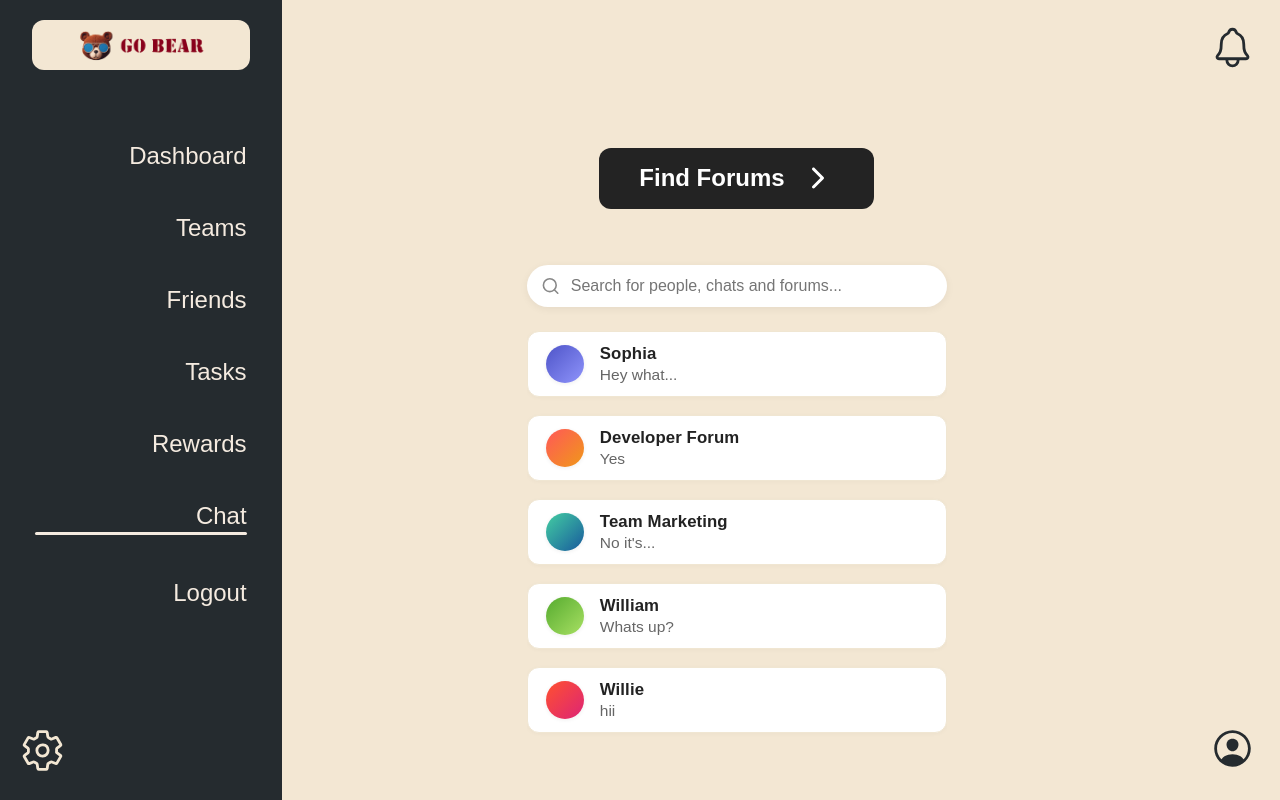
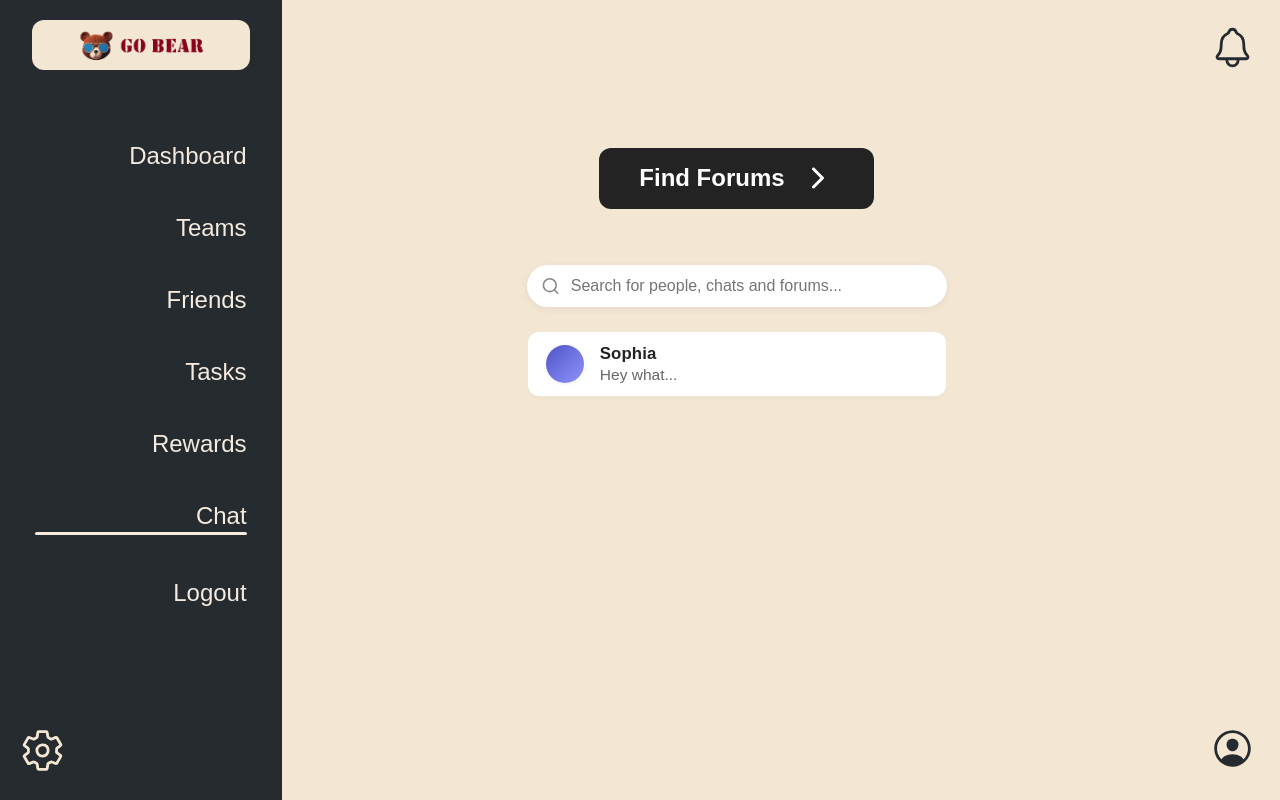
Before and after one commit to sophiaullrich/FutureForgeProject, a React (Create React App) app in the folder frontend/: page /chat in a window 1280 px wide. Built offline with nearby package versions, Linux system fonts and the light colour scheme; no server answers; the database is empty.

Commit message:
Order chat messages by newest first
Changed Firestore queries to order messages by descending timestamp, so the newest messages appear first. Also removed unused chat list entries for clarity.

```diff
--- a/frontend/src/chat/chat.jsx
+++ b/frontend/src/chat/chat.jsx
@@ -180,10 +180,6 @@ const Chat = () => {
 
   const chatList = [
     { name: "Sophia", preview: "Hey what..." },
-    { name: "Developer Forum", preview: "Yes" },
-    { name: "Team Marketing", preview: "No it's..." },
-    { name: "William", preview: "Whats up?" },
-    { name: "Willie", preview: "hii" },
   ];
 
   // Live messages listener for selected chat
@@ -194,7 +190,7 @@ const Chat = () => {
     if (selectedChat.isGroup) {
       const q = fsQuery(
         fsCollection(db, "groupMessages", selectedChat.id, "items"),
-        fsOrderBy("timestamp")
+        fsOrderBy("timestamp", "desc")
       );
       const unsub = onSnapshot(q, (snap) => {
         setMessages(snap.docs.map((doc) => doc.data()));
@@ -205,7 +201,7 @@ const Chat = () => {
       const chatKey = getChatKey(myId, otherId);
       const q = fsQuery(
         fsCollection(db, "messages", chatKey, "items"),
-        fsOrderBy("timestamp")
+        fsOrderBy("timestamp", "desc")
       );
       const unsub = onSnapshot(q, (snap) => {
         let loaded = snap.docs.map((doc) => doc.data());
```
